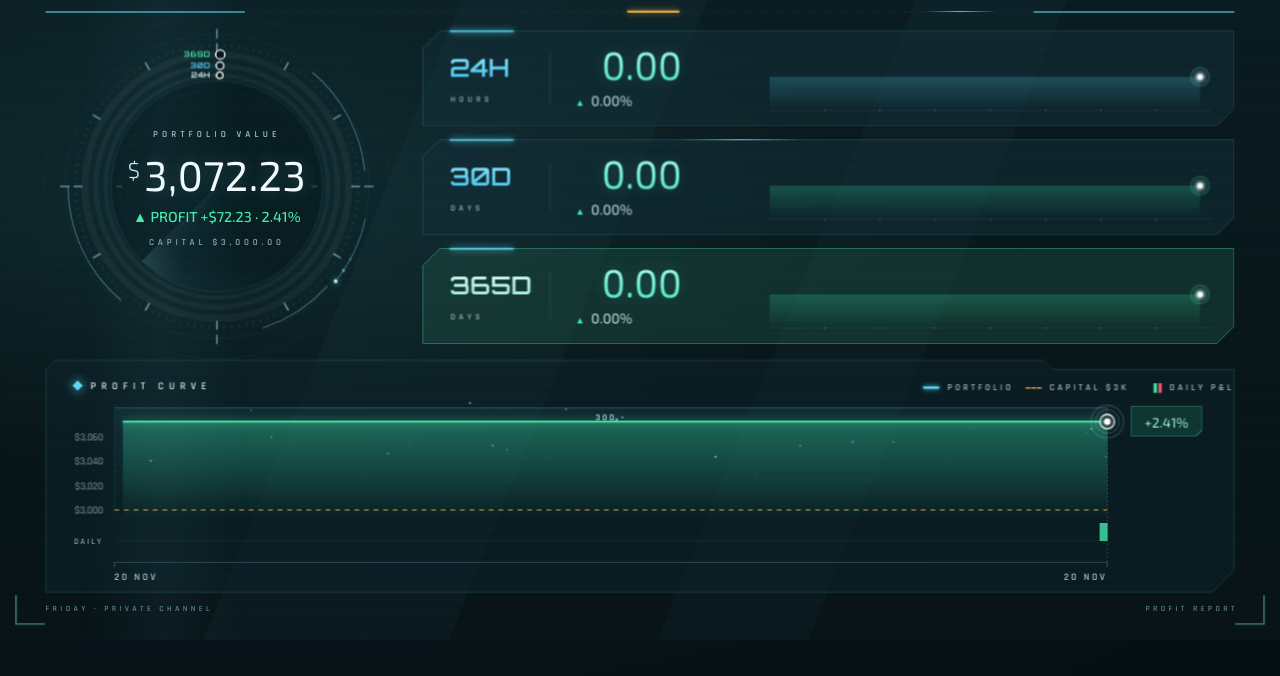
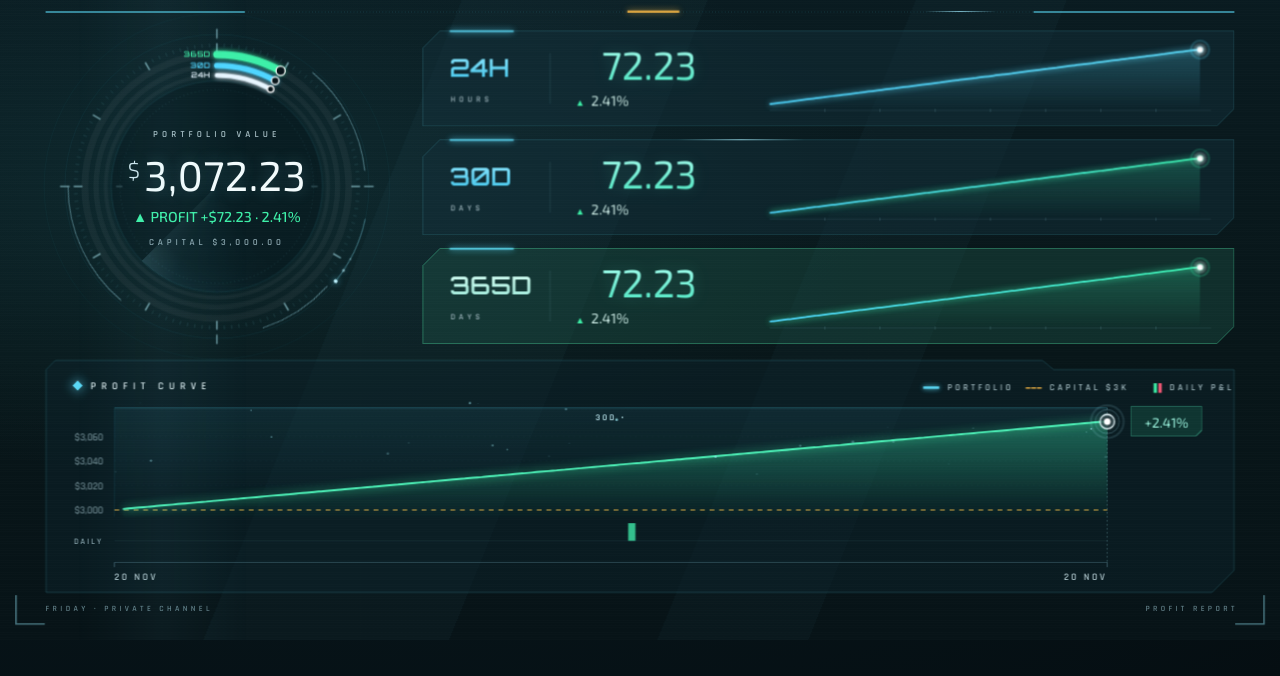
Before and after one commit to Jjoetong/MFB, a plain HTML site: page index.html in a window 1280 px wide. Shown: the part 120-796 px from the top of the page. Drawn offline with Linux system fonts and the light colour scheme; animation ran at ten frames a second.

Commit message:
Show full-day curve from $3,000 to $3,072.23

```diff
--- a/index.html
+++ b/index.html
@@ -227,8 +227,9 @@ const CONFIG = {
   startBalance: 3000,
   pathBalance: 3072.23,
   targetBalance: 1000000,
-  start: Date.UTC(2026, 10, 20, 13, 49, 0),   // 20 Nov 2026 21:49 SGT
-  end:   Date.UTC(2029, 10, 20, 13, 49, 0),   // 20 Nov 2029 21:49 SGT (3 years)
+  start: Date.UTC(2026, 10, 19, 16, 0, 0),   // 20 Nov 2026 00:00 SGT
+  anchor: Date.UTC(2026, 10, 20, 14, 55, 0),  // 20 Nov 2026 22:55 SGT — realised +72.23
+  end:   Date.UTC(2029, 10, 19, 16, 0, 0),   // 20 Nov 2029 00:00 SGT (3 years)
   seed: 20291120,
   // Planned return per calendar month (%). Negative = losing month.
   // Positive months are scaled together so the path lands exactly on the target.
@@ -286,7 +287,11 @@ function wiggle(t, smooth){
 }
 function logClose(d){ return d < 0 ? Math.log(CONFIG.pathBalance) : SIM.closes[Math.min(d, SIM.D-1)]; }
 function valueAt(t, smooth){
-  if (t <= CONFIG.start) return CONFIG.pathBalance;
+  if (t <= CONFIG.start) return CONFIG.startBalance;
+  if (t <= CONFIG.anchor) {
+    const f = (t - CONFIG.start) / (CONFIG.anchor - CONFIG.start);
+    return CONFIG.startBalance + (CONFIG.pathBalance - CONFIG.startBalance) * f;
+  }
   if (t < CONFIG.start + DAY) return CONFIG.pathBalance;
   if (t >= CONFIG.end) return CONFIG.targetBalance;
   const x = (t - CONFIG.start) / DAY, d = Math.floor(x), f = x - d;
@@ -532,7 +537,7 @@ function drawChart(now){
   if (!pre) {
     const dNow = Math.min(dayIndex(t1 - 1), SIM.D - 1);
     const pnl = [];
-    for (let d = 0; d <= dNow; d++) { const prev = Math.exp(logClose(d-1)); const cur = d === dNow ? valueAt(t1) : Math.exp(logClose(d)); pnl.push(cur - prev); }
+    for (let d = 0; d <= dNow; d++) { const prev = d === 0 ? CONFIG.startBalance : Math.exp(logClose(d-1)); const cur = d === dNow ? valueAt(t1) : Math.exp(logClose(d)); pnl.push(cur - prev); }
     const maxAbs = Math.max(...pnl.map(Math.abs)) || 1;
     const slot = (PX1 - PX0) * DAY / (t1 - t0), bw = Math.max(1.2, Math.min(9, slot*.55));
     pnl.forEach((v,d) => {
```
